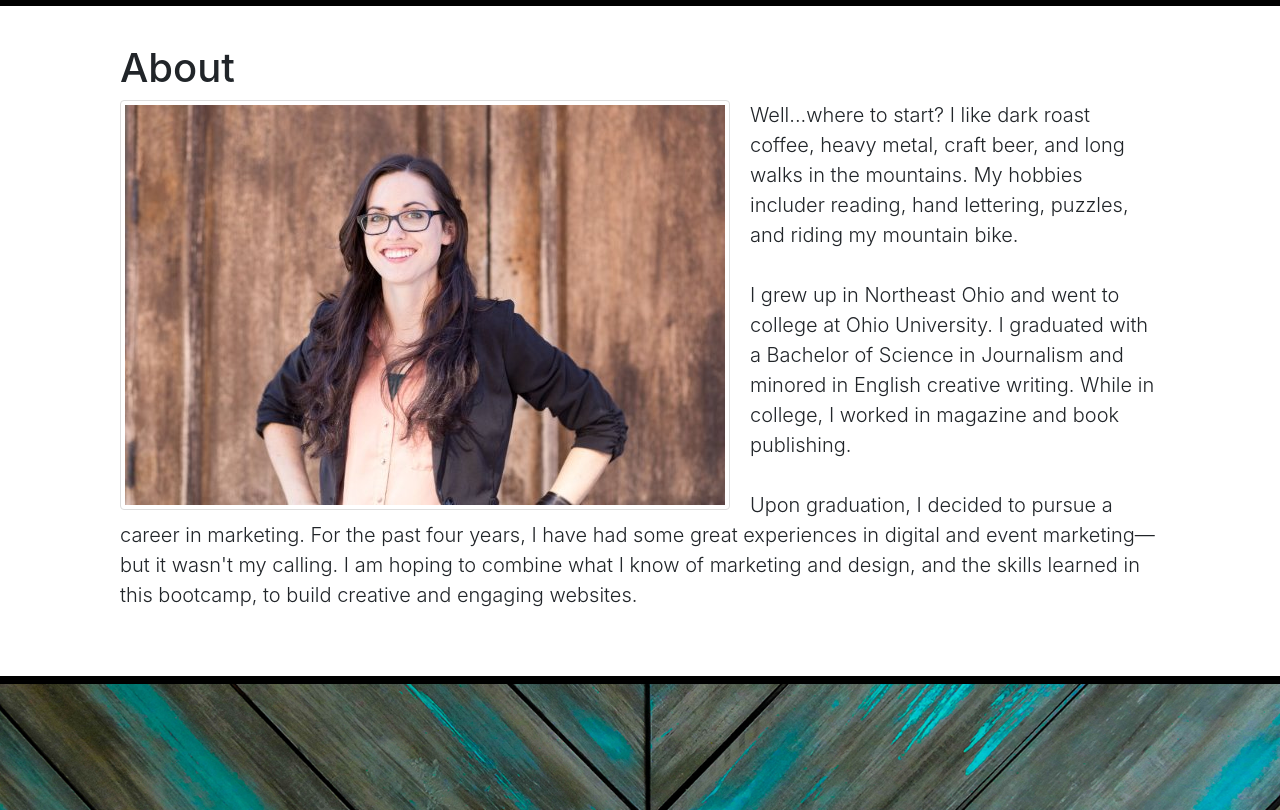
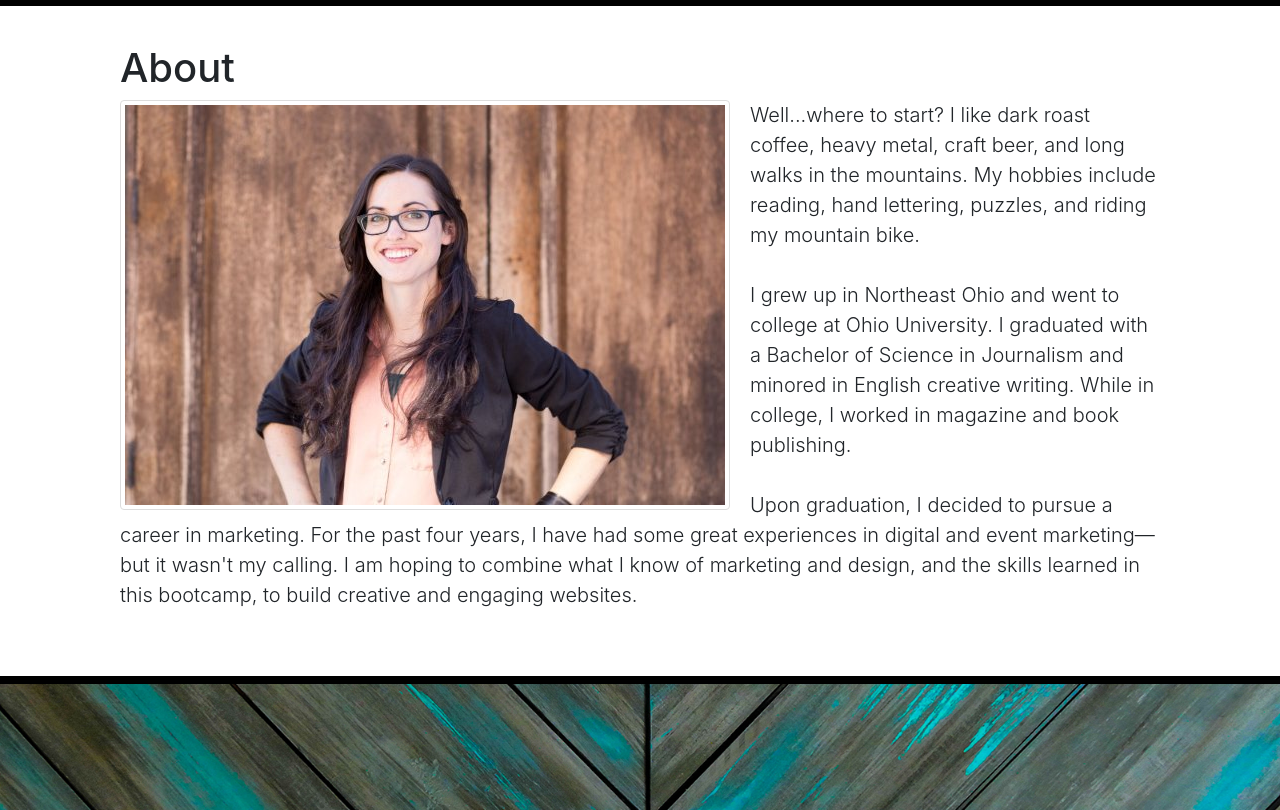
Before and after one commit to kelsisummers/Bootstrap-Portfolio, a plain HTML site: page index.html in a window 1280 px wide. Shown: the part 794-1604 px from the top of the page. Drawn offline with nearby package versions, Linux system fonts and the light colour scheme.

Commit message:
typo fix

```diff
--- a/index.html
+++ b/index.html
@@ -35,7 +35,7 @@
   <div class="container" style="padding: 50px;">
     <h1 id="about">About</h1>
     <!-- <img id="about-image" src="assets/images/portfolio-image.jpg" alt="Kelsi Summers"> --><img src="assets/images/portfolio-image.jpg" alt="Profile Image" class="img-thumbnail float-left" style="margin-bottom: 10px; margin-right: 20px;">
-    <p class="lead">Well...where to start? I like dark roast coffee, heavy metal, craft beer, and long walks in the mountains. My hobbies includer reading, hand lettering, puzzles, and riding my mountain bike.
+    <p class="lead">Well...where to start? I like dark roast coffee, heavy metal, craft beer, and long walks in the mountains. My hobbies include reading, hand lettering, puzzles, and riding my mountain bike.
     <br>
     <br>
     I grew up in Northeast Ohio and went to college at Ohio University. I graduated with a Bachelor of Science in Journalism and minored in English creative writing. While in college, I worked in magazine and book publishing.
```
Also changed, not shown: 1 other file.
